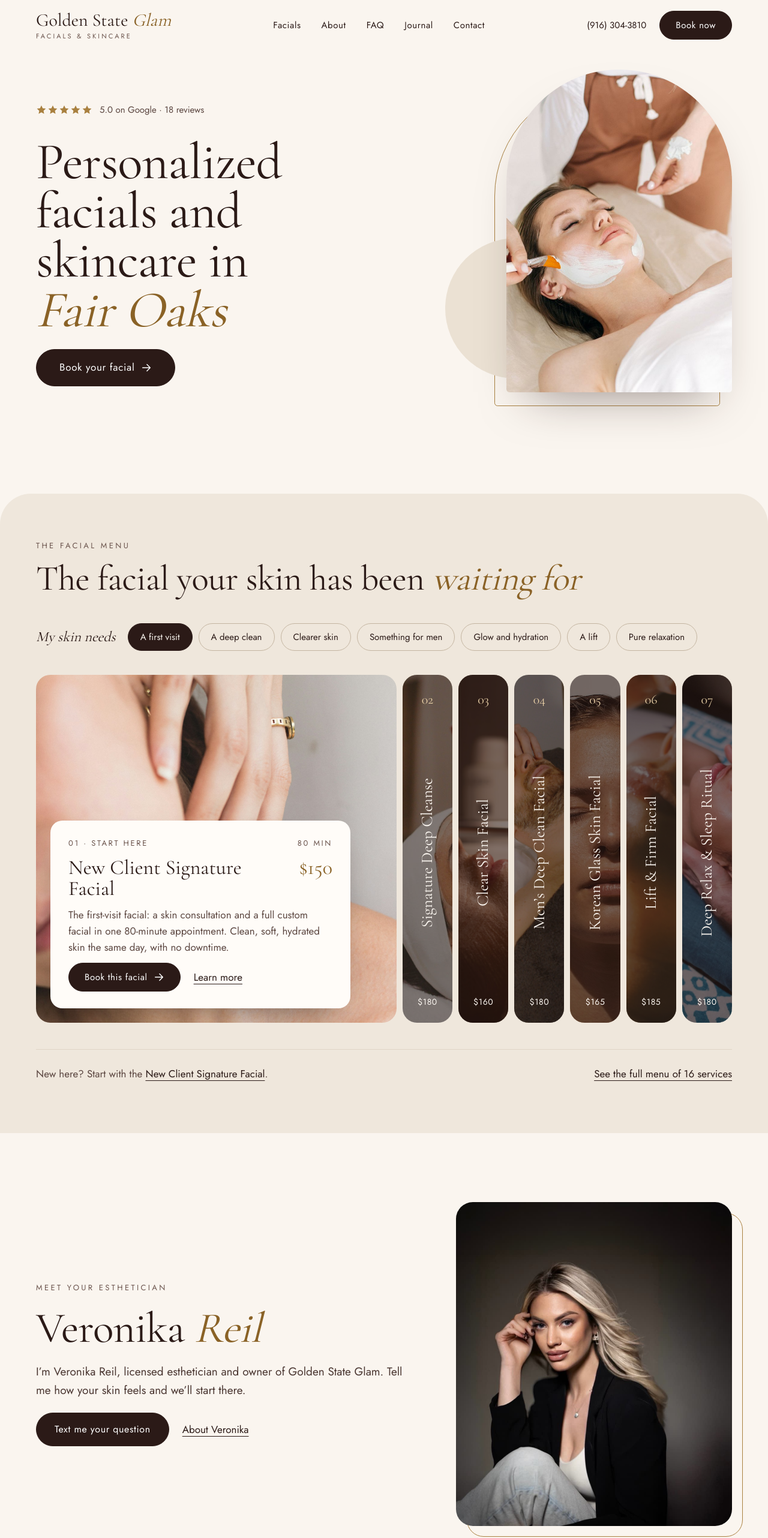
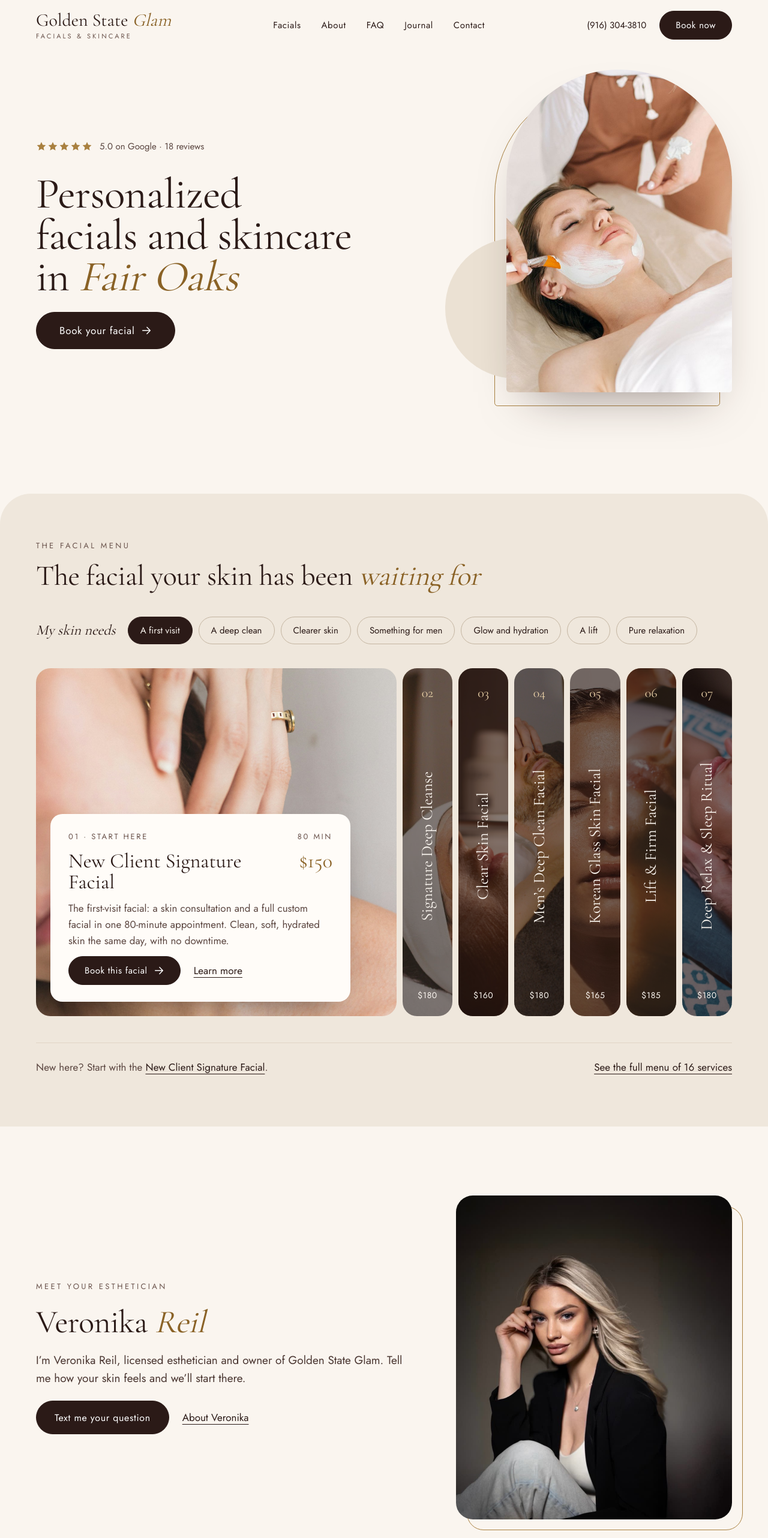
Before and after one commit to tomireil/goldenstateglam, an Astro site: page / in a window 1280 px wide. Shown: the top 2564 px of the page at 60% size. Built offline with nearby package versions, Linux system fonts and the light colour scheme; Astro itself is replaced by a stand-in of ours.

Commit message:
Smaller titles with a clearer size hierarchy
Co-Authored-By: Claude Fable 5.2 <noreply@anthropic.com>
Claude-Session: https://claude.ai/code/session_01W6p29QfBb2jUFEhLSRr2fP

```diff
--- a/src/pages/index.astro
+++ b/src/pages/index.astro
@@ -295,7 +295,7 @@ const description = `Facials in Fair Oaks, CA, by licensed esthetician ${site.ow
     }
 
     .hero__text .h-hero {
-      font-size: clamp(38px, 11vw, 46px);
+      font-size: clamp(34px, 10.2vw, 42px);
       line-height: 1;
     }
 
--- a/src/styles/global.css
+++ b/src/styles/global.css
@@ -171,21 +171,21 @@ button {
 }
 
 .h-hero {
-  font-size: clamp(50px, 6.7vw, 96px);
+  font-size: clamp(44px, 5.6vw, 80px);
   line-height: 0.96;
 }
 
 .h-page {
-  font-size: clamp(44px, 5.6vw, 82px);
+  font-size: clamp(34px, 4.2vw, 60px);
   line-height: 0.98;
 }
 
 .h-section {
-  font-size: clamp(38px, 4.6vw, 66px);
+  font-size: clamp(31px, 3.75vw, 54px);
 }
 
 .h-sub {
-  font-size: clamp(32px, 3.8vw, 54px);
+  font-size: clamp(28px, 3.05vw, 44px);
   line-height: 1.02;
 }
 
```
